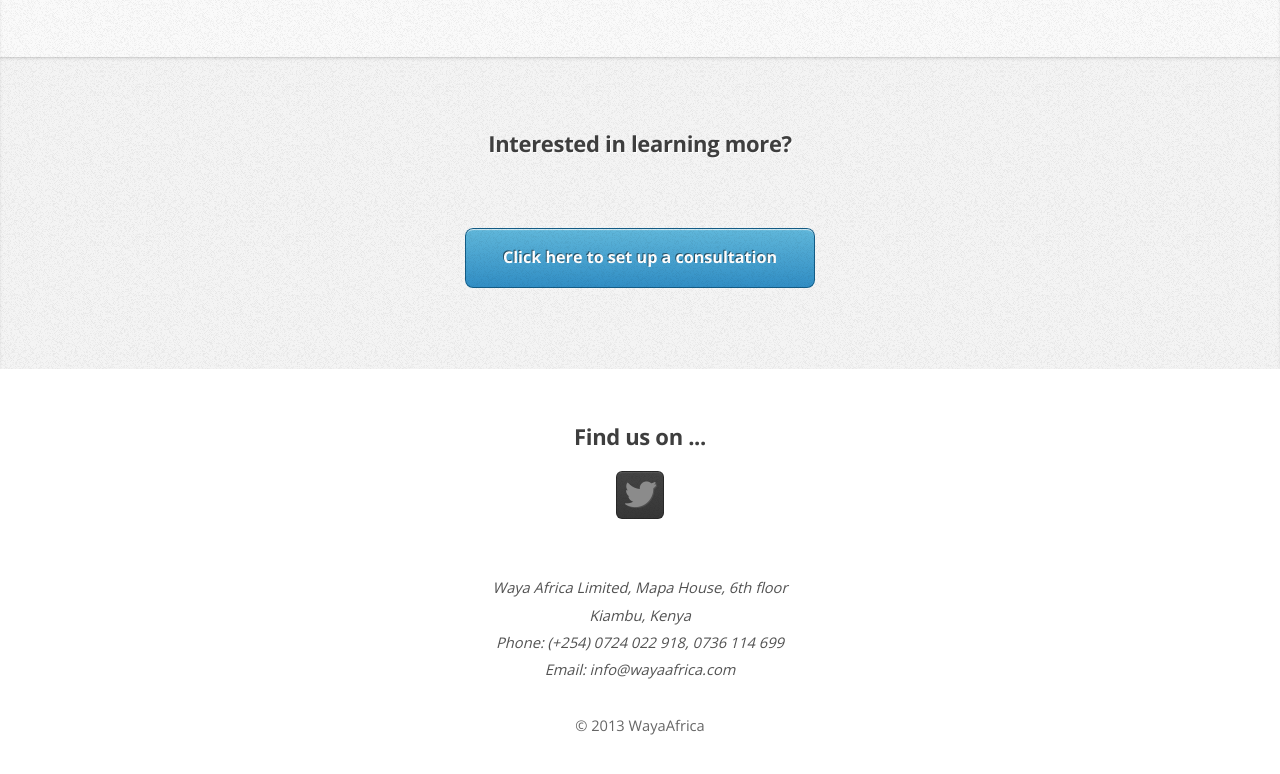
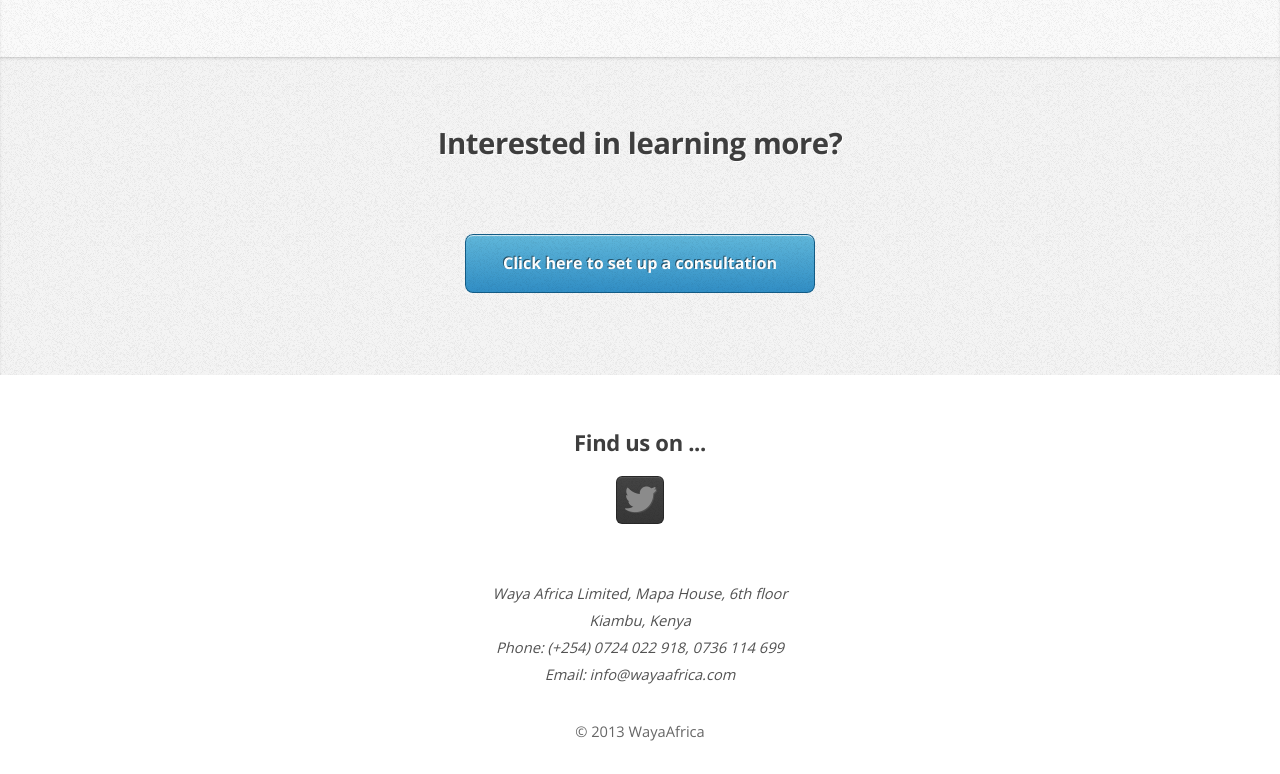
Before and after one commit to elliottwilkes/waya, a plain HTML site: page index.html in a window 1280 px wide. Shown: the part 1027-1801 px from the top of the page. Drawn offline with nearby package versions, Linux system fonts and the light colour scheme.

Commit message:
adding formatting for text

```diff
--- a/index.html
+++ b/index.html
@@ -88,10 +88,10 @@
 			</div> </div>
 					<div class="wrapper wrapper-style3">
 				<article id="contact">
-						<h3>Interested in learning more?</h3>
+						<h2>Interested in learning more?</h2>
 						<div></div>
 						<br></br>
-						<a href="mailto:info@wayaafrica.com" class="button button-medium">Click here to set up a consultation</a>
+						<a href="mailto:info@wayaafrica.com" class="button button-medium">Click here<r> to set up a consultation</a>
 					</article>
 				</div>
 				<br></br>
```
